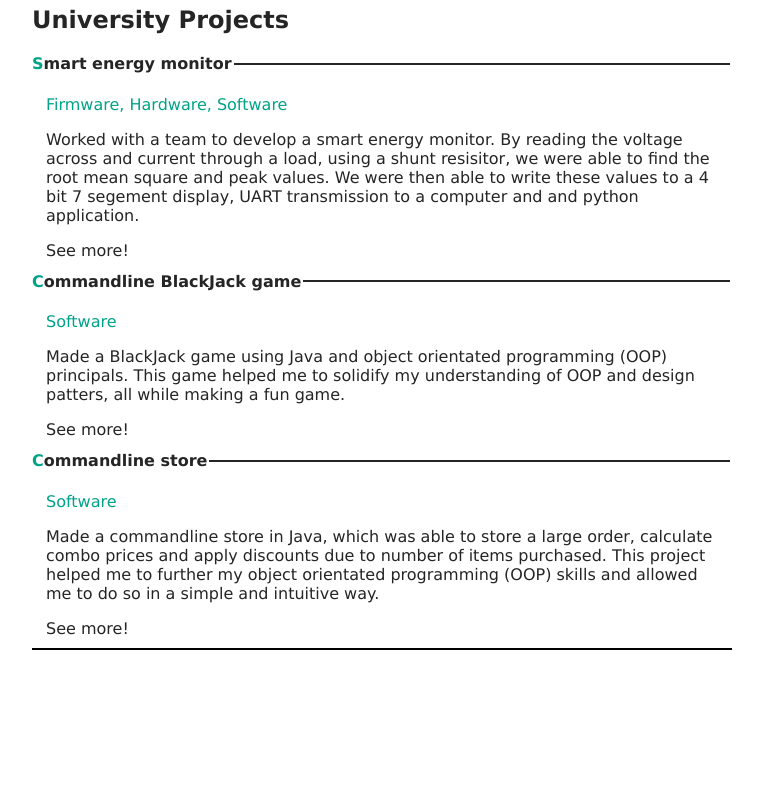
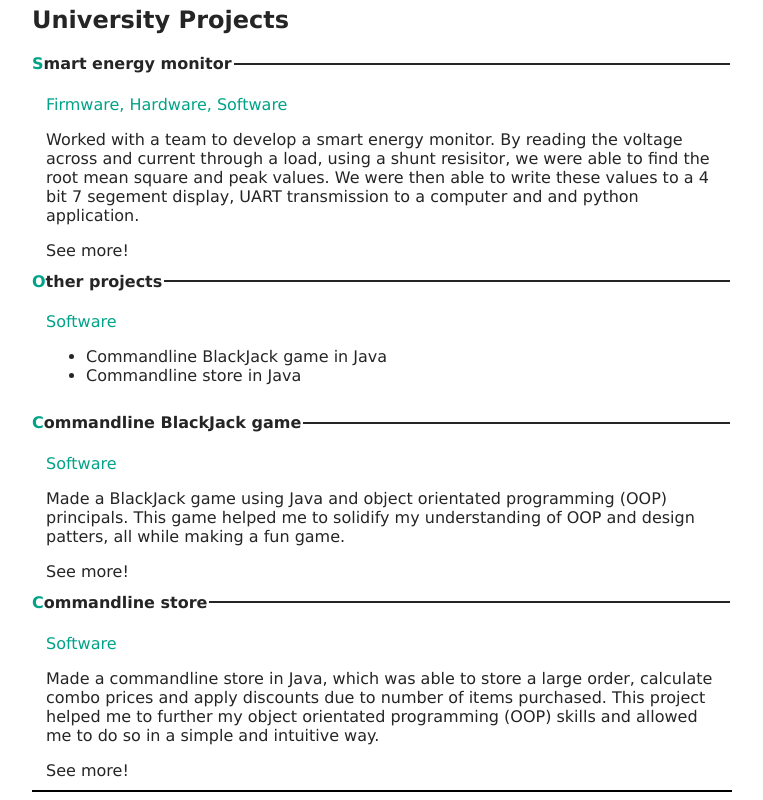
Before and after one commit to FranklinOSullivan/FranklinOSullivan.github.io, a plain HTML site: page index.html in a window 1280 px wide. Shown: the part 849-1649 px from the top of the page, without its empty margins (258-1021 px from the left). Before the commit the page ends 1507 px from the top, so only its background shows below. Drawn offline with Linux system fonts and the light colour scheme.

Commit message:
Editing index to have other projects section for university aswell

```diff
--- a/index.html
+++ b/index.html
@@ -111,7 +111,25 @@
                     We were then able to write these values to a 4 bit 7 segement display, UART transmission to a
                     computer and and python application.
                 </p>
-                <a href="/pages/universityProjects/universityProjectSmartEnergyMonitor.html">See more!</a>
+                <a href="pages/universityProjects/universityProjectSmartEnergyMonitor.html">See more!</a>
+            </fieldset>
+            <fieldset class="projectCard">
+                <legend>
+                    <strong class="projectName">
+                        <span id="firstLetter">O</span>ther projects
+                    </strong>
+                </legend>
+                <p class="projectType">
+                    Software
+                </p>
+                <ul>
+                    <li>
+                        <a href="pages/otherProjects/personalProjectLEDs.html">Commandline BlackJack game in Java</a>
+                    </li>
+                    <li>
+                        <a href="pages/otherProjects/personalProjectDice.html">Commandline store in Java</a>
+                    </li>
+                </ul>
             </fieldset>
             <fieldset class="projectCard">
                 <legend>
```
